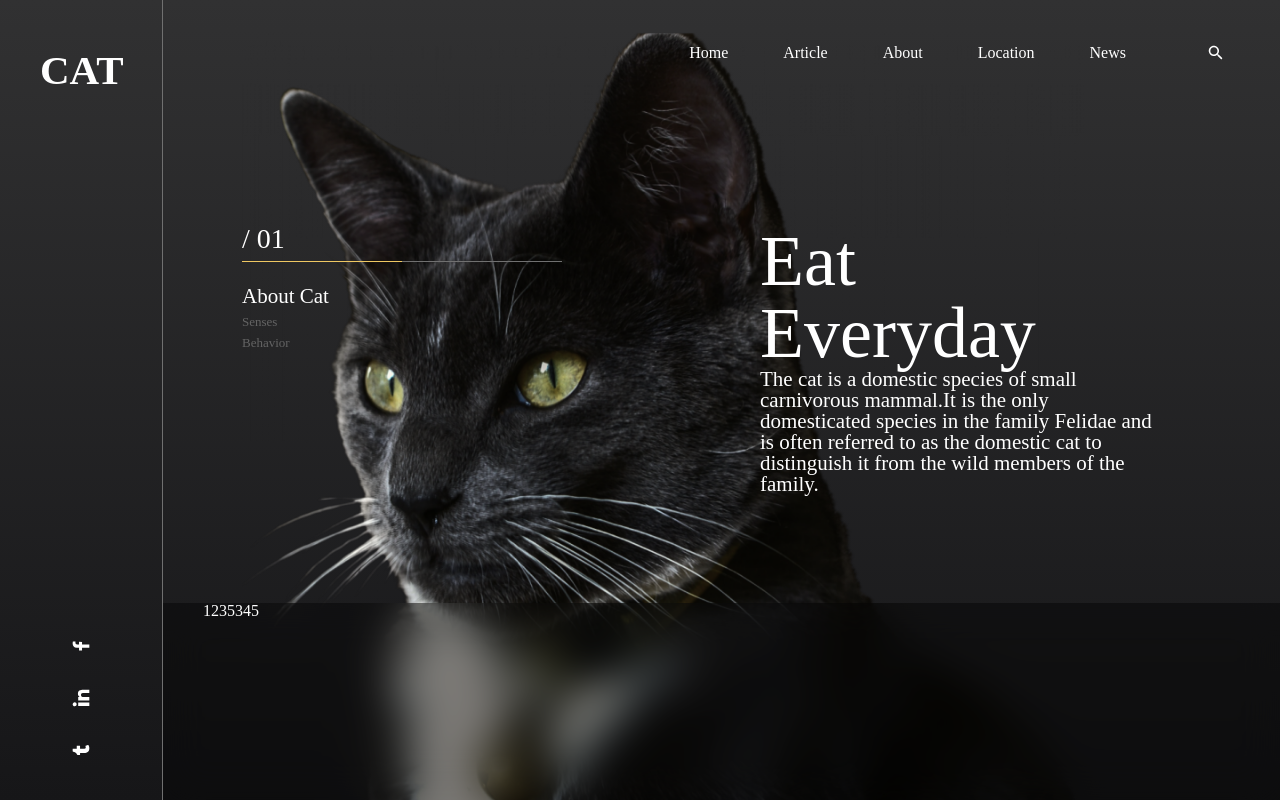
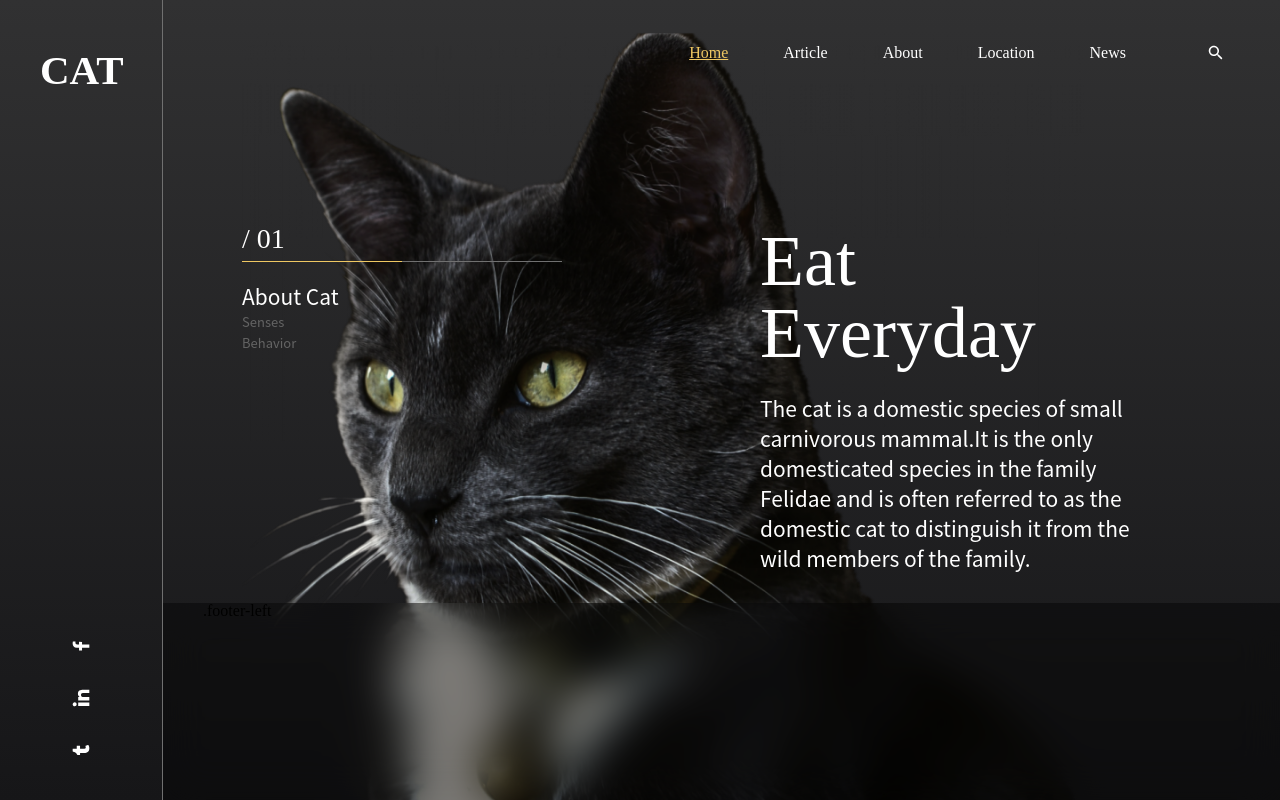
Before and after one commit to bosiann/230302-cat-web, a plain HTML site: page index.html in a window 1280 px wide. Drawn offline with Linux system fonts and the light colour scheme.

Commit message:
feat: finished right-content layout

```diff
--- a/css/style.css
+++ b/css/style.css
@@ -78,11 +78,16 @@ header {
   cursor: pointer;
 }
 
-.nav-active:hover {
+.nav-active {
+  color: #efc862;
+  text-decoration-line: underline;
+}
+/* 滑鼠移動觸發條件 */
+/* .nav-active:hover {
   color: #efc862;
   text-decoration-line: underline;
   transition: all 0.5s ease-in-out;
-}
+} */
 
 /* main */
 main {
@@ -123,6 +128,7 @@ main {
   row-gap: 8px;
 }
 .content-text {
+  font-family: "Noto Sans CJK TC";
   font-size: 13px;
   color: #646464;
   cursor: pointer;
@@ -136,18 +142,23 @@ main {
 .main-right {
   width: 400px;
   height: 378px;
+  display: flex;
+  flex-direction: column;
   /* background-color: #646464; */
 }
 .right-title {
   font-size: 72px;
-  font-family: "Airal";
+  font-family: "Adelle Sans";
   line-height: 72px;
   font-style: normal;
   color: #ffffff;
+  margin-bottom: 24px;
 }
 .right-content {
   font-size: 21px;
   color: #ffffff;
+  font-family: "Noto Sans CJK TC";
+  line-height: 30px;
 }
 
 /* footer */
--- a/index.html
+++ b/index.html
@@ -72,9 +72,8 @@
             </div>
           </main>
         </div>
-        <footer>
-          <h1 style="color: white">1235345</h1>
-        </footer>
+        <!-- footer -->
+        <footer>.footer-left</footer>
       </div>
       <img src="images/Bg - Img.png" alt="" class="bg" />
     </div>
--- a/js/javascript.js
+++ b/js/javascript.js
@@ -1,19 +1,19 @@
-const contentText = document.querySelectorAll(".content-text");
+// const contentText = document.querySelectorAll(".content-text");
 
-// contentText.forEach((option, optionIndex) => {
-//   option.addEventListener("click", () => {
-//     document.querySelector(".left-title-font").innerHTML = `/ 0${
-//       optionIndex + 1
-//     }`;
+// // contentText.forEach((option, optionIndex) => {
+// //   option.addEventListener("click", () => {
+// //     document.querySelector(".left-title-font").innerHTML = `/ 0${
+// //       optionIndex + 1
+// //     }`;
 
-// //     if (optionIndex === selectedIndex) {
-// //       option.classList.add("content-acctive");
-// //     } else {
-// //       option.classList.remove("content-acctive");
-// //     }
-// //   });
+// // //     if (optionIndex === selectedIndex) {
+// // //       option.classList.add("content-acctive");
+// // //     } else {
+// // //       option.classList.remove("content-acctive");
+// // //     }
+// // //   });
+// // });
+
+// contentText.forEach((item, index) => {
+//   item.addEventListener("click", () => {});
 // });
-
-contentText.forEach((item, index) => {
-  item.addEventListener("click", () => {});
-});
```
